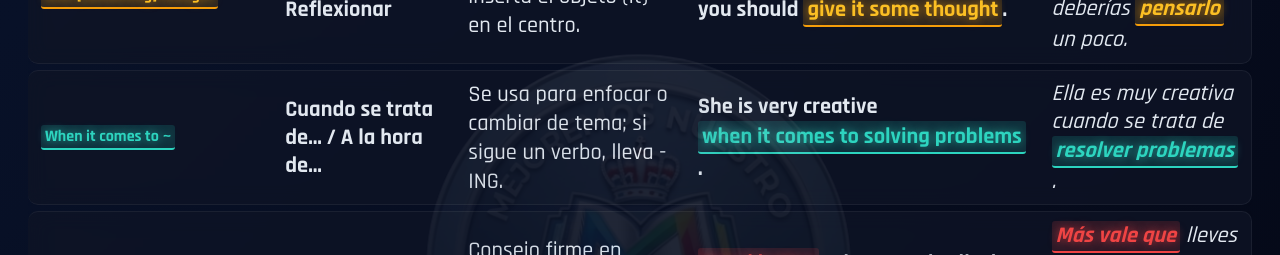
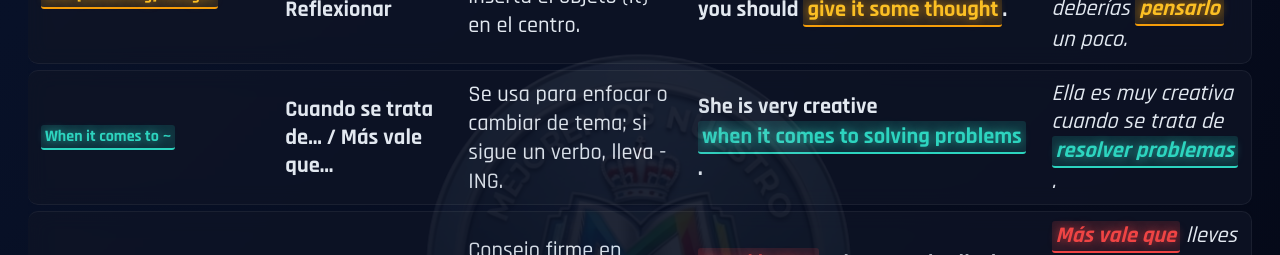
Before and after one commit to Cristian1-dev/expresiones, a React (Vite) app: page /resumen in a window 1280 px wide. Shown: the part 133-388 px from the top of the page. Built offline with nearby package versions, Linux system fonts and the light colour scheme.

Commit message:
se arreglaron palabras en el archivo BloqueUno.jsx linea 187

```diff
--- a/src/Pages/Resumen.jsx
+++ b/src/Pages/Resumen.jsx
@@ -38,7 +38,7 @@ export const Resumen = () => (
                         </tr>
                         <tr className="resumen-row row-teal">
                             <td className="resumen-col-expr"><span className="res-hl res-hl--teal">When it comes to ~</span></td>
-                            <td className="resumen-col-sign">Cuando se trata de… / A la hora de…</td>
+                            <td className="resumen-col-sign">Cuando se trata de… / Más vale que…</td>
                             <td className="resumen-col-regla">Se usa para enfocar o cambiar de tema; si sigue un verbo, lleva -ING.</td>
                             <td className="resumen-col-ejemplo">
                                 She is very creative <span className="res-hl res-hl--teal">when it comes to solving problems</span>.
```
